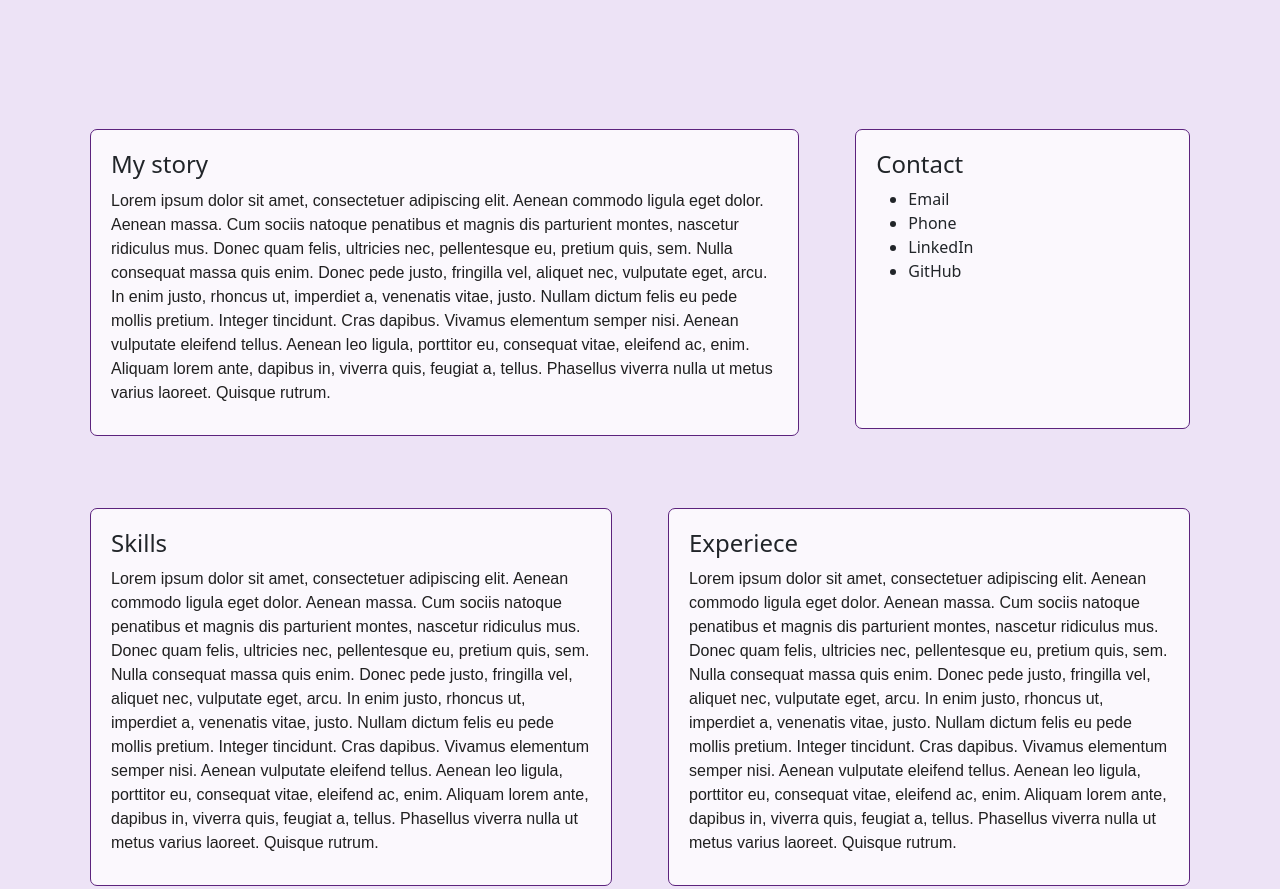
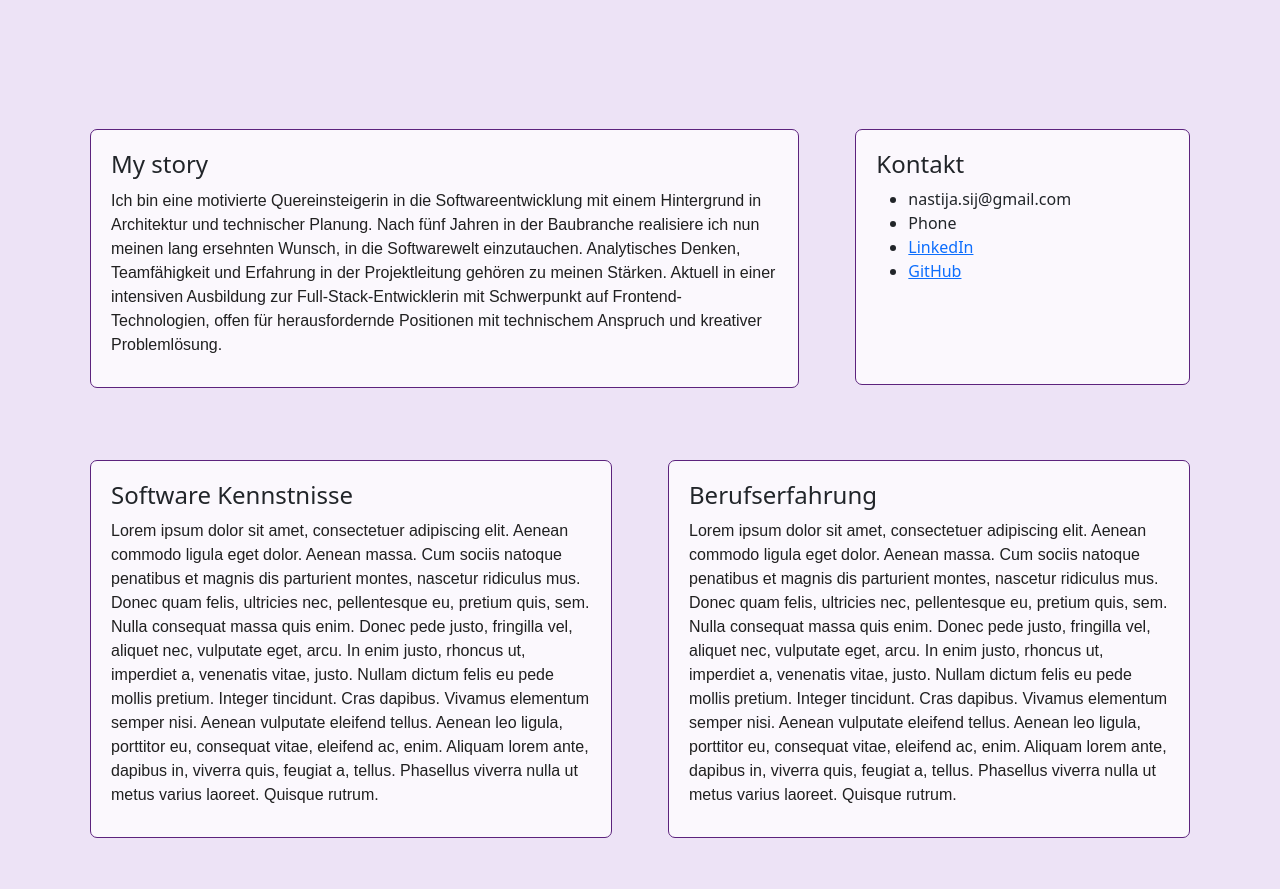
Before and after one commit to Nastija-Sij/homework_w4, a plain HTML site: page about.html in a window 1280 px wide. Shown: the part 740-1629 px from the top of the page. Drawn offline with nearby package versions, Linux system fonts and the light colour scheme; a web font is replaced by a local one.

Commit message:
text_changes_pt1

```diff
--- a/about.html
+++ b/about.html
@@ -57,7 +57,7 @@
             <h1>
               Hello, <br />
               I'm <span class="my-name">Nastija</span>, <br />
-              Front-End developer, <br />
+              Junior Full-stack developer, <br />
               <span class="my-name">Nice to meet you!</span>
             </h1>
             <h4 class="under-heading">
@@ -65,7 +65,12 @@
             </h4>
           </div>
           <div class="col-lg-3">
-            <img src="/img/profile-picture.png" alt="Profile picture" title="Profile picture" width="215px" />
+            <img
+              src="/img/profile-picture.png"
+              alt="Profile picture"
+              title="Profile picture"
+              width="215px"
+            />
           </div>
         </div>
         <div class="about-me-blocks">
@@ -74,30 +79,27 @@
               <div class="me-3 profile">
                 <h4>My story</h4>
                 <p>
-                  Lorem ipsum dolor sit amet, consectetuer adipiscing elit.
-                  Aenean commodo ligula eget dolor. Aenean massa. Cum sociis
-                  natoque penatibus et magnis dis parturient montes, nascetur
-                  ridiculus mus. Donec quam felis, ultricies nec, pellentesque
-                  eu, pretium quis, sem. Nulla consequat massa quis enim. Donec
-                  pede justo, fringilla vel, aliquet nec, vulputate eget, arcu.
-                  In enim justo, rhoncus ut, imperdiet a, venenatis vitae,
-                  justo. Nullam dictum felis eu pede mollis pretium. Integer
-                  tincidunt. Cras dapibus. Vivamus elementum semper nisi. Aenean
-                  vulputate eleifend tellus. Aenean leo ligula, porttitor eu,
-                  consequat vitae, eleifend ac, enim. Aliquam lorem ante,
-                  dapibus in, viverra quis, feugiat a, tellus. Phasellus viverra
-                  nulla ut metus varius laoreet. Quisque rutrum.
+                  Ich bin eine motivierte Quereinsteigerin in die
+                  Softwareentwicklung mit einem Hintergrund in Architektur und
+                  technischer Planung. Nach fünf Jahren in der Baubranche
+                  realisiere ich nun meinen lang ersehnten Wunsch, in die
+                  Softwarewelt einzutauchen. Analytisches Denken, Teamfähigkeit
+                  und Erfahrung in der Projektleitung gehören zu meinen Stärken.
+                  Aktuell in einer intensiven Ausbildung zur
+                  Full-Stack-Entwicklerin mit Schwerpunkt auf
+                  Frontend-Technologien, offen für herausfordernde Positionen
+                  mit technischem Anspruch und kreativer Problemlösung.
                 </p>
               </div>
             </div>
             <div class="col-sm-4">
               <div class="ms-3 profile contact">
-                <h4>Contact</h4>
+                <h4>Kontakt</h4>
                 <ul>
-                  <li>Email</li>
+                  <li>nastija.sij@gmail.com</li>
                   <li>Phone</li>
-                  <li>LinkedIn</li>
-                  <li>GitHub</li>
+                  <li><a href="https://www.linkedin.com/in/nastija-sij-ab0046114/" target="_blank">LinkedIn</a></li>
+                  <li><a href="https://github.com/Nastija-Sij" target="_blank">GitHub</a></li>
                 </ul>
               </div>
             </div>
@@ -105,7 +107,7 @@
           <div class="row mt-5 g-4">
             <div class="col-lg-6">
               <div class="me-3 profile">
-                <h4>Skills</h4>
+                <h4>Software Kennstnisse</h4>
                 <p>
                   Lorem ipsum dolor sit amet, consectetuer adipiscing elit.
                   Aenean commodo ligula eget dolor. Aenean massa. Cum sociis
@@ -125,7 +127,7 @@
             </div>
             <div class="col-lg-6">
               <div class="ms-3 profile">
-                <h4>Experiece</h4>
+                <h4>Berufserfahrung</h4>
                 <p>
                   Lorem ipsum dolor sit amet, consectetuer adipiscing elit.
                   Aenean commodo ligula eget dolor. Aenean massa. Cum sociis
@@ -163,7 +165,7 @@
       </div>
     </div>
     <footer>
-      fakeemail@gmail.com | +43 123 456 789 | Vienna, Austria <br />
+      nastija.sij@gmail.com | +43 123 456 789 | Vienna, Austria <br />
 
       This website is made with <span class="heart">❤️</span> by Nastija Sij
     </footer>
--- a/style/styles-about.css
+++ b/style/styles-about.css
@@ -62,7 +62,7 @@ footer {
     margin: 0 auto;
 }
 .contact {
-  min-height: 300px;
+  min-height: 256px;
 }
 .great-container {
   margin: 0 auto 0 auto;
@@ -98,5 +98,6 @@ border-radius: 7px;
   }
   .contact {
     min-height: 170px;
+    min-width: 250px;
   }
 }
```
Also changed, not shown: contact.html (+4 -4 lines), index.html (+2 -2 lines), projects.html (+2 -2 lines).
